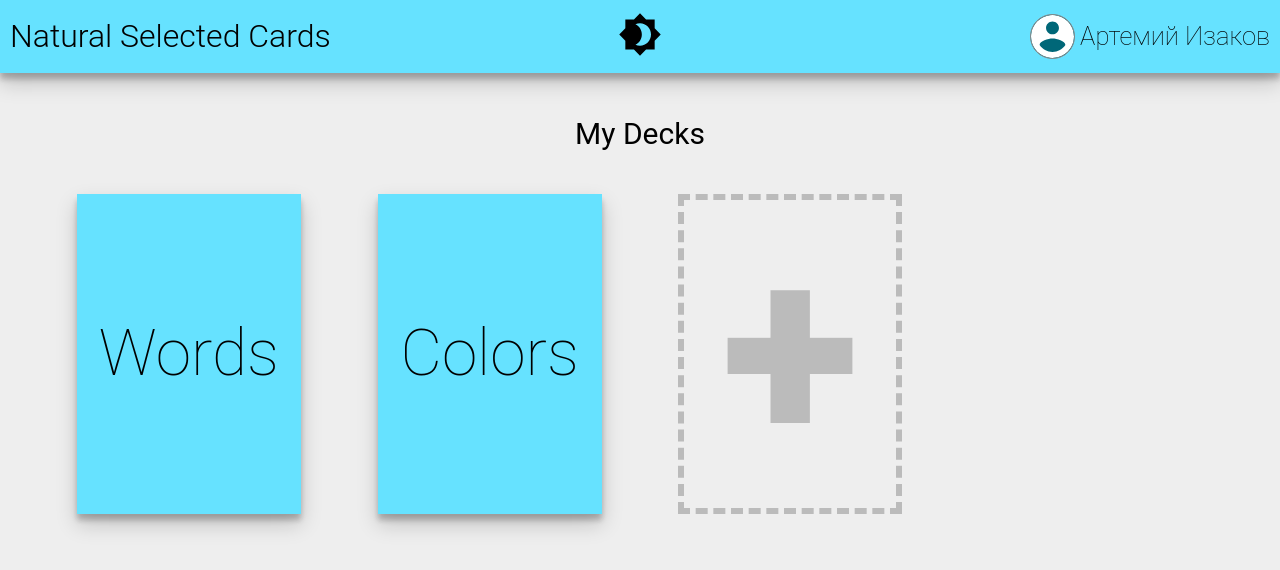
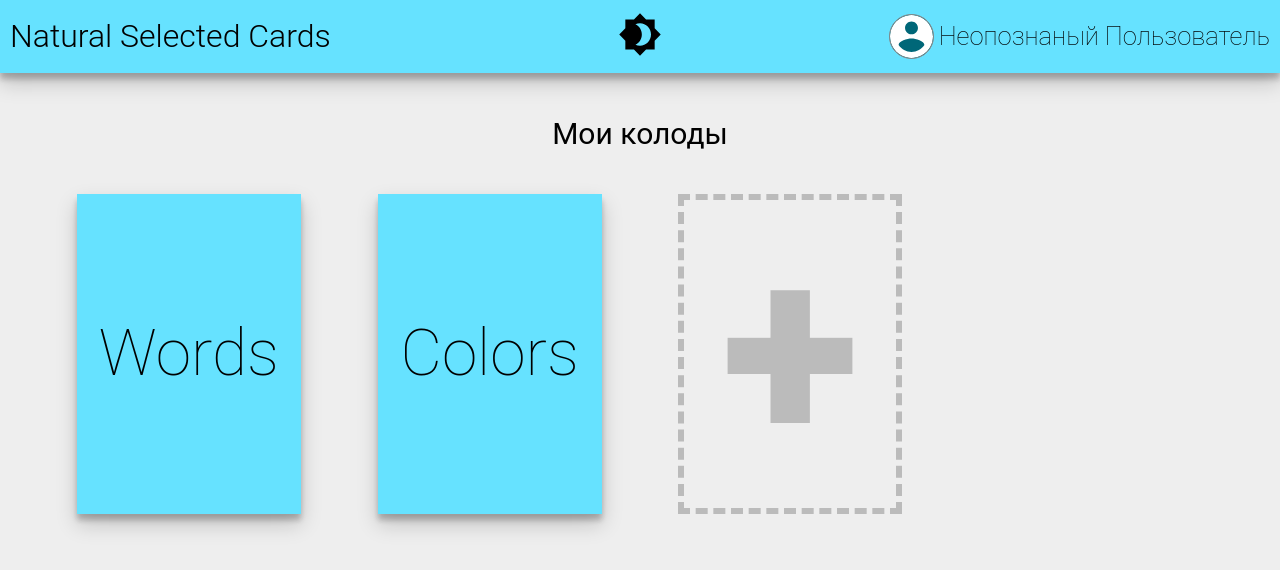
Before and after one commit to OptimumDev/Natural-selected-cards, a React (Create React App) app in the folder NaturalSelectedCards/ClientApp/natural-selected-cards/: page / in a window 1280 px wide. Both pictures are taken after a click on the button "Войдите". Shown: the top 570 px of the page. Built offline with nearby package versions, Linux system fonts and the light colour scheme.

Commit message:
fix dark mode and language

```diff
--- a/NaturalSelectedCards/ClientApp/natural-selected-cards/public/index.html
+++ b/NaturalSelectedCards/ClientApp/natural-selected-cards/public/index.html
@@ -1,5 +1,5 @@
 <!DOCTYPE html>
-<html lang="en">
+<html lang="ru">
   <head>
     <meta charset="utf-8" />
     <link rel="icon" href="%PUBLIC_URL%/favicon.ico" />
--- a/NaturalSelectedCards/ClientApp/natural-selected-cards/src/Components/App/App.js
+++ b/NaturalSelectedCards/ClientApp/natural-selected-cards/src/Components/App/App.js
@@ -12,7 +12,7 @@ import {myDecks, standardDecks} from "../../deckExamples";
 import darkThemeIcon from "../../images/brightness_4-black-48dp.svg"
 import brightThemeIcon from "../../images/brightness_4-white-48dp.svg"
 
-const user = {id: 123, name: 'Артемий', surname: 'Изаков'};
+const user = {id: 123, name: 'Неопознаный', surname: 'Пользователь'};
 
 export default class App extends React.PureComponent {
     constructor(props) {
--- a/NaturalSelectedCards/ClientApp/natural-selected-cards/src/Components/Pages/DecksPage/DecksPage.js
+++ b/NaturalSelectedCards/ClientApp/natural-selected-cards/src/Components/Pages/DecksPage/DecksPage.js
@@ -20,7 +20,7 @@ export default class Decks extends React.Component {
             <>
                 <div className='page'>
                     <div className='page-name'>
-                        {isUsers ? 'My Decks' : 'Standard Decks'}
+                        {isUsers ? 'Мои колоды' : 'Стандартные колоды'}
                     </div>
                     <div className='decks'>
                         {this.state.decks.map(this.createDeck)}
--- a/NaturalSelectedCards/ClientApp/natural-selected-cards/src/Components/Pages/ViewDeckPage/ViewDeckPage.css
+++ b/NaturalSelectedCards/ClientApp/natural-selected-cards/src/Components/Pages/ViewDeckPage/ViewDeckPage.css
@@ -8,6 +8,13 @@
     font-size: 4vw;
     font-weight: 200;
     border: #006778 solid 1px;
+}
+
+.dark .card-side input,
+.dark .deck-heading {
+    background-color: black;
+    color: white;
+    border-color: #66E2FF;
 }
 
 .deck-heading {
```
